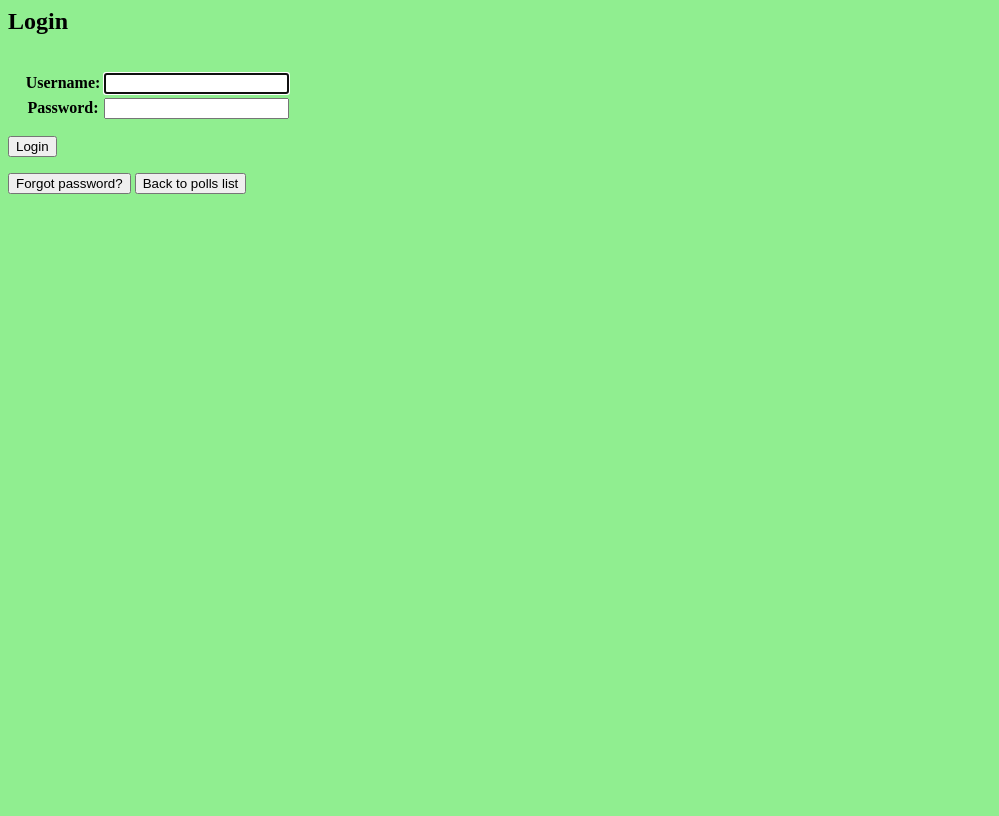
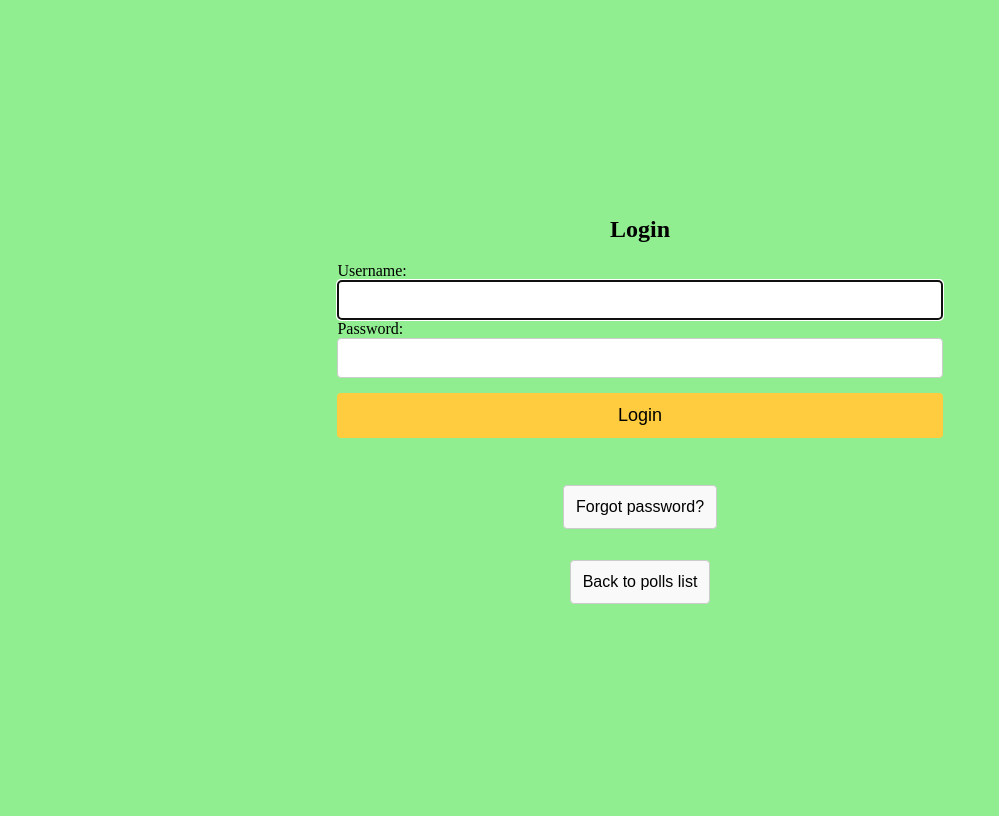
Before and after one commit to thanidacwn/ku-polls, a Django app: page /accounts/login/ in a window 1280 px wide. Shown: the whole page, without its empty margins (0-999 px from the left). Before the commit the page ends 194 px from the top, so only its background shows below. Run offline with Django 4.2, Linux system fonts and the light colour scheme.

Commit message:
improve appearance

```diff
--- /dev/null
+++ b/polls/static/polls/login.css
@@ -0,0 +1,86 @@
+/* login.css */
+body {
+    background: white url("images/background.jpg");
+}
+/* Center container */
+.center-container {
+    display: flex;
+    flex-direction: column;
+    justify-content: center;
+    align-items: center;
+    height: 100vh;
+}
+
+/* Overall styling for the login container */
+.login-container {
+    width: 300px;
+    padding: 20px;
+    border: 1px solid #ccc;
+    border-radius: 5px;
+    background-color: #f9f9f9;
+    text-align: center;
+    box-shadow: 0px 0px 10px rgba(0, 0, 0, 0.1);
+}
+
+/* Style for the form elements */
+.form-container {
+    width: 100%;
+}
+
+form table tr {
+    margin-bottom: 10px;
+}
+
+form table td {
+    text-align: left;
+}
+
+form input[type="text"],
+form input[type="password"] {
+    width: 100%;
+    padding: 10px;
+    border: 1px solid #ccc;
+    border-radius: 4px;
+    font-size: 16px; /* Increase font size for better readability */
+}
+
+/* Style for the Login button */
+form button[type="submit"] {
+    width: 100%;
+    padding: 12px;
+    background-color: rgb(255, 204, 63);
+    color: black;
+    border: none;
+    border-radius: 4px;
+    cursor: pointer;
+    font-size: 18px; /* Increase font size for better visibility */
+    transition: background-color 0.3s ease; /* Smooth hover effect */
+}
+
+form button[type="submit"]:hover {
+    background-color: #969393;
+    color: white;
+}
+
+/* Style for the "Forgot password?" and "Back to polls list" links */
+p {
+    text-align: center;
+    margin-top: 15px; /* Increase the margin for better spacing */
+}
+
+p a button[type="button"] {
+    width: 100%;
+    padding: 12px;
+    background-color: #f9f9f9;
+    border: 1px solid #ccc;
+    border-radius: 4px;
+    color: black;
+    cursor: pointer;
+    font-size: 16px; /* Increase font size for better visibility */
+    transition: background-color 0.3s ease; /* Smooth hover effect */
+}
+
+p a button[type="button"]:hover {
+    background-color: #969393; /* Light gray on hover */
+    color: white;
+}
--- a/templates/registration/login.html
+++ b/templates/registration/login.html
@@ -1,21 +1,24 @@
 {% load static %}
-
-<link rel="stylesheet" href="{% static 'polls/style.css' %}">
-
+<link rel="stylesheet" href="{% static 'polls/login.css' %}">
 <html>
+<head>
+    <title>Login</title>
+</head>
 <body>
+    <div class="center-container">
         <h2>Login</h2>
         <form method="POST">
             {% csrf_token %}
-  <table style="padding: 2ex;">
+            <div class="form-container">
                 {{ form.as_table }}
-  </table>
-  <button type="submit">Login</button>
-  <!-- if your app redirects user to login before accessing some pages, then next contains return url -->
+                <p><button type="submit">Login</button></p>
+            </div>
+            <!-- if your app redirects user to login before accessing some pages, then next contains return URL -->
             <input type="hidden" name="next" value="{{next}}" />
         </form>
         {# If you have a password_reset template, then add here #}
-<a href="{% url 'password_reset' %}"><button type="button">Forgot password?</button></a>
-<a href="{% url 'polls:index' %}"><button type="button">Back to polls list</button></a>
+        <p><a href="{% url 'password_reset' %}"><button type="button">Forgot password?</button></a></p>
+        <p><a href="{% url 'polls:index' %}"><button type="button">Back to polls list</button></a></p>
+    </div>
 </body>
 </html>
```
Also changed, not shown: polls/static/polls/detail.css (added, +50 -0 lines), polls/static/polls/index.css (added, +46 -0 lines), polls/static/polls/results.css (added, +62 -0 lines), polls/static/polls/signup.css (added, +88 -0 lines), templates/polls/detail.html (+1 -52 lines), templates/polls/index.html (+2 -60 lines), templates/polls/results.html (+1 -66 lines), templates/registration/signup.html (+10 -4 lines), polls/static/polls/style.css (line endings or trailing spaces). Lines whose indentation alone changed are shown as unchanged.
